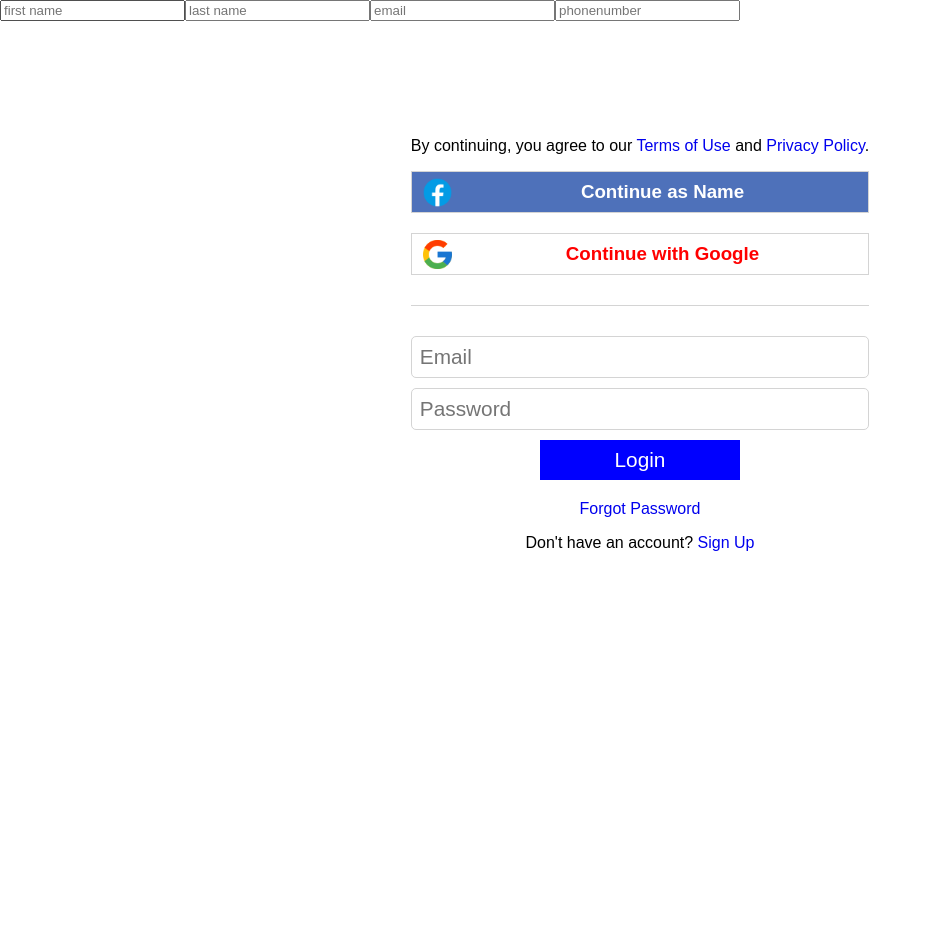
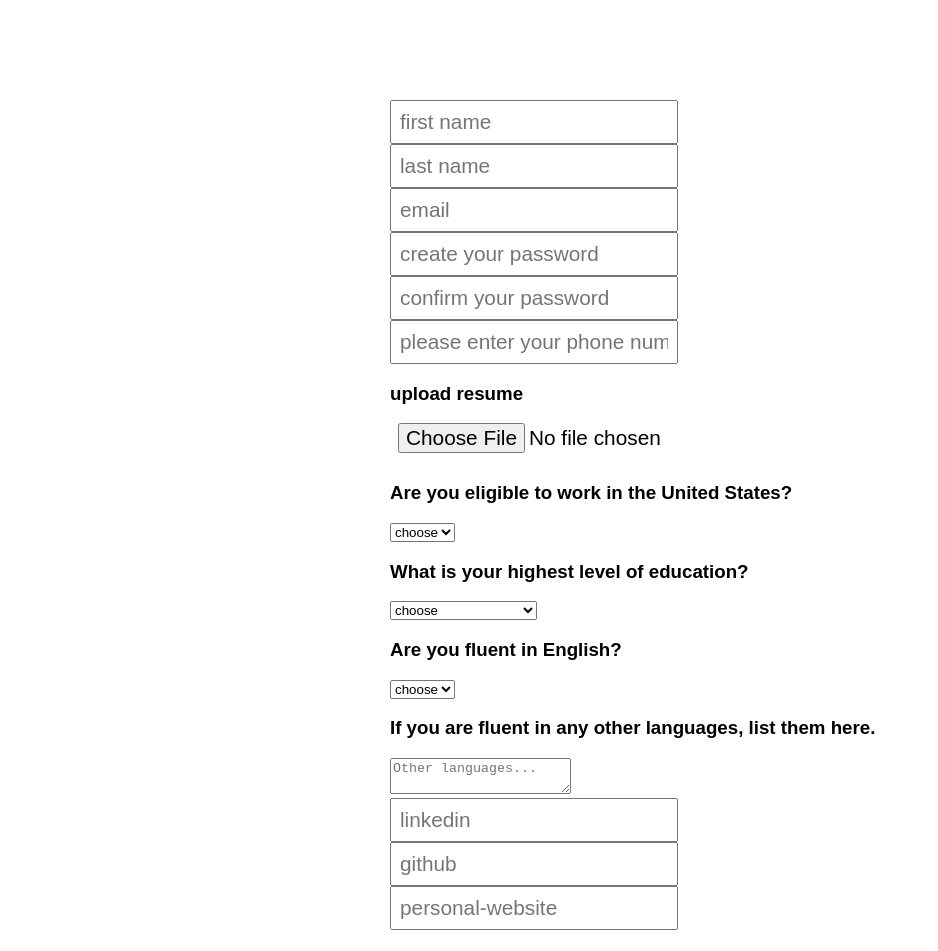
Before and after one commit to ryanferrer/Authorization, a React app: page /signup in a window 1280 px wide. Shown: the top 951 px of the page, without its empty margins (0-938 px from the left). Before the commit the page ends 821 px from the top, so only its background shows below. Built offline with nearby package versions, Linux system fonts and the light colour scheme.

Commit message:
login and registration pages added

```diff
--- a/scss/index.scss
+++ b/scss/index.scss
@@ -17,4 +17,5 @@
 @import './partials/elements/_sample.scss';
 
 // import container partials files
-@import './partials/containers/_LoginPage.scss';
+@import './partials/containers/_loginPage.scss';
+@import './partials/containers/_registration.scss';
--- /dev/null
+++ b/scss/partials/containers/_registration.scss
@@ -0,0 +1,21 @@
+.registration {
+  display: flex;
+  justify-content: center;
+  form {
+    display: flex;
+    flex-direction: column;
+    margin-top: 100px;
+    width: 500px;
+
+    input {
+      font-size: 1.3rem;
+      height: 40px;
+      padding: 0 .5rem;
+    }
+
+    .image-upload {
+      height: 100px;
+      width: 100px;
+    }
+  }
+}
--- a/src/components/App.jsx
+++ b/src/components/App.jsx
@@ -1,6 +1,6 @@
 import React, { Component } from 'react';
 import LoginPage from './LoginPage.jsx';
-import SignUp from './SignUp.jsx';
+import Registration from './Registration.jsx';
 
 import Axios from 'axios';
 
@@ -10,7 +10,21 @@ class App extends Component {
 
     this.state = {
       loginEmail: '',
-      loginPassword: ''
+      loginPassword: '',
+      regFirstName: '',
+      regLastName: '',
+      regPhoneNumber: '',
+      regPass: '',
+      regPassTwo: '',
+      USEligible: '',
+      regEd: '',
+      regEngFluent: '',
+      regOtherLang: '',
+      regLinkedin: '',
+      regGithub: '',
+      regPersonalSite: '',
+      regAccessToInternet: '',
+      howDidYouHear: ''
     };
 
     this.userInput = this.userInput.bind(this);
@@ -18,10 +32,13 @@ class App extends Component {
   }
 
   userInput(event) {
-    const name = event.target.name;
-    const value = event.target.value;
+    const target = event.target;
+    const value = target.type === 'checkbox' ? target.checked : target.value;
+    const name = target.name;
 
-    this.setState({ [name]: value })
+    this.setState({
+      [name]: value
+    });
   }
 
   login() {
@@ -38,11 +55,13 @@ class App extends Component {
   render() {
     return (
       <div className="loginPage">
-        <SignUp />
-        <LoginPage
+        <Registration
+          userInput={ this.userInput }
+        />
+        {/* <LoginPage
           userInput={this.userInput}
           login={this.login}
-        />
+        /> */}
       </div>
     );
   }
--- /dev/null
+++ b/src/components/Registration.jsx
@@ -0,0 +1,18 @@
+import React from 'react';
+import NameEmailNumberPass from './regSubComponents/NameEmailNumberPass.jsx';
+import ResEdLang from './regSubComponents/ResEdLang.jsx';
+import SocialMedSites from './regSubComponents/SocialMedSites.jsx';
+import Other from './regSubComponents/Other.jsx';
+
+const Registration = props => (
+  <div className='registration'>
+    <form>
+      <NameEmailNumberPass userInput={props.userInput} />
+      <ResEdLang userInput={props.userInput} />
+      <SocialMedSites userInput={props.userInput} />
+      <Other userInput={props.userInput} />
+    </form>
+  </div>
+);
+
+export default Registration;
--- a/src/components/SignUp.jsx
+++ /dev/null
@@ -1,14 +0,0 @@
-import React from 'react';
-
-const SignUp = props => (
-  <div className='sign-up'>
-    <form>
-      <input type='text' placeholder='first name' />
-      <input type='text' placeholder='last name' />
-      <input type='email' placeholder='email' />
-      <input type='tel' pattern="[0-9]{3}-[0-9]{2}-[0-9]{3}" placeholder='phonenumber' />
-    </form>
-  </div>
-);
-
-export default SignUp;
--- /dev/null
+++ b/src/components/regSubComponents/NameEmailNumberPass.jsx
@@ -0,0 +1,40 @@
+import React from 'react';
+
+const NameEmailNumberPass = props => (
+  <div>
+    <input
+      type='text'
+      name='regFirstName'
+      onChange={ event => props.userInput(event) }
+      placeholder='first name' />
+    <input
+      type='text'
+      name='regLastName'
+      onChange={ event => props.userInput(event) }
+      placeholder='last name' />
+    <input
+      type='email'
+      name='regEmail'
+      onChange={ event => props.userInput(event) }
+      placeholder='email' />
+    <input
+      type='password'
+      name='regPass'
+      onChange={ event => props.userInput(event) }
+      placeholder='create your password' />
+    <input
+      type='password'
+      name='regPassTwo'
+      onChange={ event => props.userInput(event) }
+      placeholder='confirm your password' />
+    <input
+      type='tel'
+      name='phone'
+      pattern='[0-9]{3}-[0-9]{3}-[0-9]{4}'
+      onChange={ event => props.userInput(event) }
+      placeholder='please enter your phone number'
+      required />
+  </div>
+)
+
+export default NameEmailNumberPass;
--- /dev/null
+++ b/src/components/regSubComponents/Other.jsx
@@ -0,0 +1,23 @@
+import React from 'react';
+
+const Other = props => (
+  <div>
+    <h3>Do you have access to a computer with a camera, microphone, and a reliable internet connection?</h3>
+    <select
+      name='regAccessToInternet'
+      onChange={ event => props.userInput(event) }
+    >
+      <option value='choose'>choose</option>
+      <option value='yes'>Yes</option>
+      <option value='no'>No</option>
+    </select>
+    <h3>How did you hear about us?</h3>
+    <textarea
+      name='howDidYouHear'
+      onChange={ event => props.userInput(event) }
+      placeholder='How did you hear about us?'>
+    </textarea>
+  </div>
+);
+
+export default Other;
--- /dev/null
+++ b/src/components/regSubComponents/ResEdLang.jsx
@@ -0,0 +1,44 @@
+import React from 'react';
+
+const ResEdLang = props => (
+  <div>
+    <h3>upload resume</h3>
+    <input type='file' name='regResume' placeholder='upload resume' />
+    <h3>Are you eligible to work in the United States?</h3>
+    <select
+      name='USEligible'
+      onChange={ event => props.userInput(event) }>
+      <option value='choose' selected>choose</option>
+      <option value='yes'>Yes</option>
+      <option value='no'>No</option>
+    </select>
+    <h3>What is your highest level of education?</h3>
+    <select
+      name='regEd'
+      onChange={ event => props.userInput(event) }
+      placeholder='select your level of education'>
+      <option value='choose'>choose</option>
+      <option value='GED'>G.E.D.</option>
+      <option value='HSD'>High School Diploma</option>
+      <option value='AD'>Associate's Degree</option>
+      <option value='BD'>Bachelor's Degree</option>
+      <option value="PhD">Ph.D.</option>
+    </select>
+    <h3>Are you fluent in English?</h3>
+    <select
+      name='regEngFluent'
+      onChange={ event => props.userInput(event) }
+    >
+      <option value='choose'>choose</option>
+      <option value='yes'>Yes</option>
+      <option value='no'>No</option>
+    </select>
+    <h3>If you are fluent in any other languages, list them here.</h3>
+    <textarea
+      name='regOtherLang'
+      onChange={ event => props.userInput(event) }
+      placeholder='Other languages...'></textarea>
+  </div>
+);
+
+export default ResEdLang;
--- /dev/null
+++ b/src/components/regSubComponents/SocialMedSites.jsx
@@ -0,0 +1,23 @@
+import React from 'react';
+
+const SocialMedSites = props => (
+  <div>
+    <input
+      type='url'
+      name='regLinkedin'
+      onChange={ event => props.userInput(event) }
+      placeholder='linkedin' />
+    <input
+      type='url'
+      name='regGithub'
+      onChange={ event => props.userInput(event) }
+      placeholder='github' />
+    <input
+      type='url'
+      name='regPersonalSite'
+      onChange={ event => props.userInput(event) }
+      placeholder='personal-website' />
+  </div>
+);
+
+export default SocialMedSites;
--- a/src/index.jsx
+++ b/src/index.jsx
@@ -3,5 +3,6 @@ import ReactDOM from 'react-dom';
 // this should be the only .scss file to import and linting is disabled for this import
 import style from '#scss/index.scss'; // eslint-disable-line
 import App from './components/App.jsx';
+// import '#react-phone-input-2/dist/style.css';
 
 ReactDOM.render(<App />, document.getElementById('App'));
```
